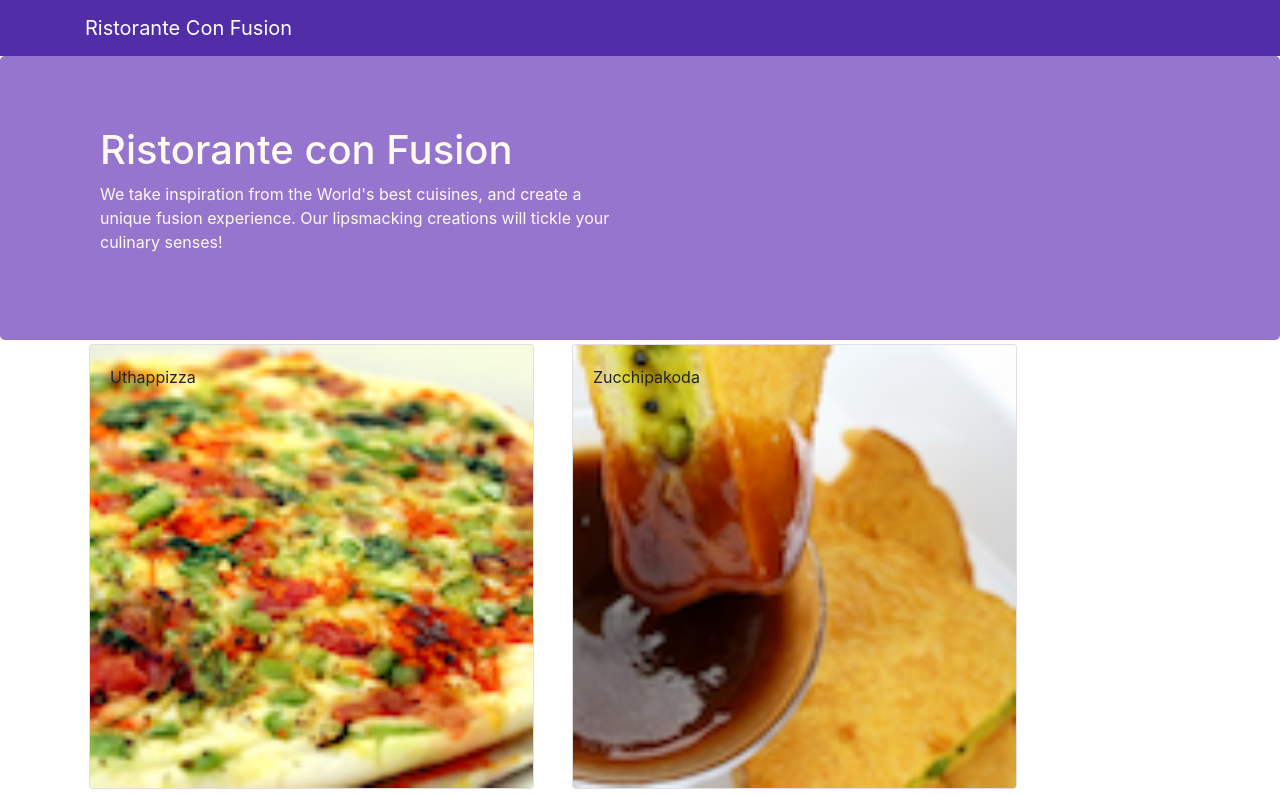
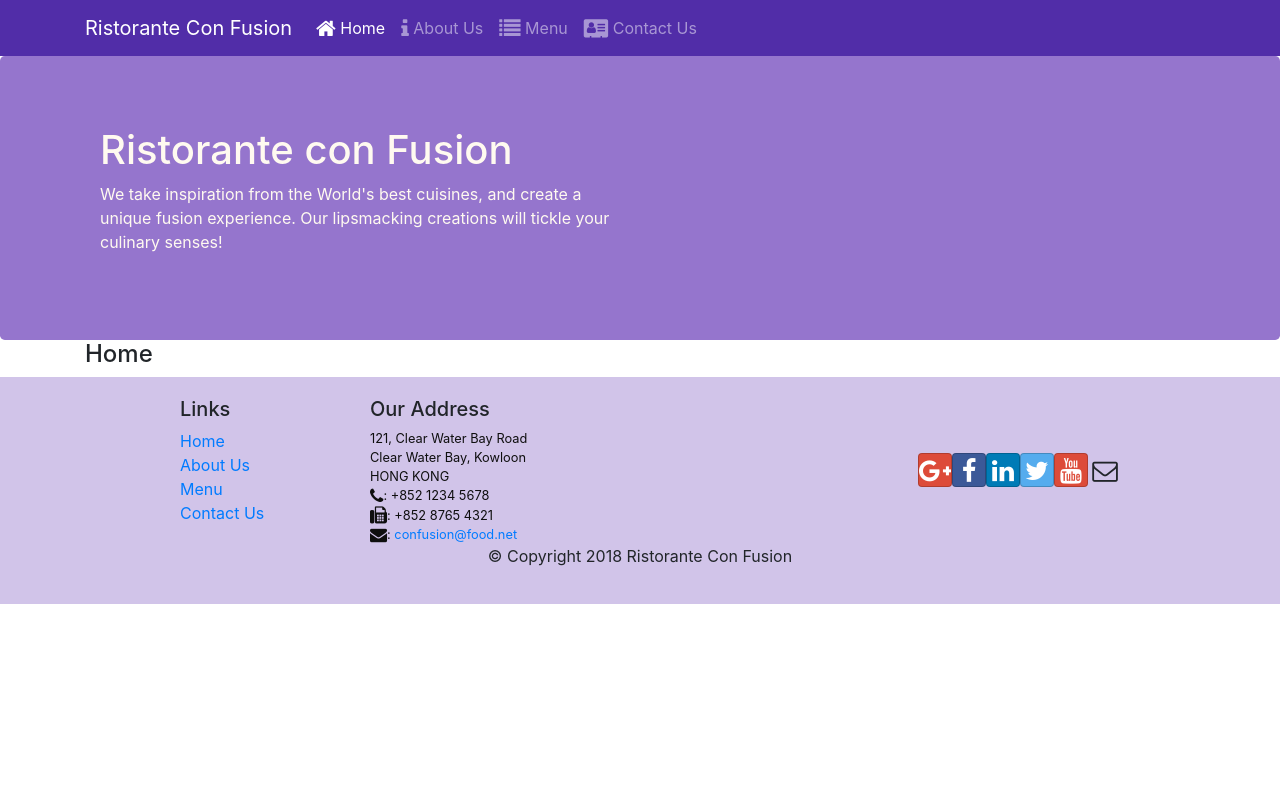
Before and after one commit to ganeshkale07/React-course-file, a React (Create React App) app: page /home in a window 1280 px wide. Shown: the top 795 px of the page. Built offline with nearby package versions, Linux system fonts and the light colour scheme.

Commit message:
React Router

```diff
--- a/package.json
+++ b/package.json
@@ -12,6 +12,7 @@
     "react": "^17.0.1",
     "react-dom": "^17.0.1",
     "react-popper": "^2.2.4",
+    "react-router-dom": "^5.2.0",
     "react-scripts": "4.0.3",
     "reactstrap": "^8.9.0",
     "web-vitals": "^1.1.0"
--- a/src/App.js
+++ b/src/App.js
@@ -1,7 +1,8 @@
 import {Navbar , NavbarBrand} from 'reactstrap';
 import './App.css';
-import { Component } from 'react';
+import React , { Component } from 'react';
 import Main from './components/MainComponent';
+import {BrowserRouter} from 'react-router-dom';
 
 
 class App extends Component{
@@ -18,7 +19,12 @@
 
   render(){
     return(
-      <Main />
+      <BrowserRouter>
+        <div>
+          <Main />
+        </div>
+      </BrowserRouter>
+
     );
   }
 }
--- a/src/components/FooterComponent.js
+++ b/src/components/FooterComponent.js
@@ -1,4 +1,5 @@
 import React from 'react';
+import {Link} from 'react-router-dom';
 
 function Footer (props){
     return(
@@ -8,10 +9,10 @@
                     <div className="col-4 offset-1 col-sm-2">
                         <h5>Links</h5>
                         <ul className="list-unstyled">
-                            <li><a href="#">Home</a></li>
-                            <li><a href="#">About</a></li>
-                            <li><a href="#">Menu</a></li>
-                            <li><a href="contactus.html">Contact</a></li>
+                            <li><Link to="/home">Home</Link></li>
+                            <li><Link to='/aboutus'>About Us</Link></li>
+                            <li><Link to='/menu'>Menu</Link></li>
+                            <li><Link to='/contactus'>Contact Us</Link></li>
                         </ul>
                     </div>
                     <div className="col-7 col-sm-5">
--- a/src/components/HeaderComponent.js
+++ b/src/components/HeaderComponent.js
@@ -1,14 +1,47 @@
 import React, { Component } from 'react';
-import {Navbar ,NavbarBrand ,Jumbotron} from 'reactstrap';
+import { Nav, Navbar, NavbarBrand, NavbarToggler, Collapse, NavItem, Jumbotron } from 'reactstrap';
+import { NavLink } from 'react-router-dom';
 
 
 class Header extends Component{
+    constructor(props){
+        super(props);
+         this.state ={
+             isNavOpen:false
+         }
+
+         this.toggleNav = this.toggleNav.bind(this);
+    }
+
+    toggleNav(){
+        this.setState({
+            isNavOpen : !this.state.isNavOpen
+        });
+    }
     render(){
+
         return(
-            <>
-            <Navbar dark>
+            <div>
+            <Navbar dark expand="md">
               <div className="container">
+                <NavbarToggler onClick={this.toggleNav} />
                 <NavbarBrand href="/">Ristorante Con Fusion</NavbarBrand>
+                <Collapse isOpen={this.state.isNavOpen} navbar>
+                <Nav navbar>
+                    <NavItem>
+                        <NavLink className="nav-link"  to='/home'><span className="fa fa-home fa-lg"></span> Home</NavLink>
+                    </NavItem>
+                    <NavItem>
+                        <NavLink className="nav-link" to='/aboutus'><span className="fa fa-info fa-lg"></span> About Us</NavLink>
+                    </NavItem>
+                    <NavItem>
+                        <NavLink className="nav-link"  to='/menu'><span className="fa fa-list fa-lg"></span> Menu</NavLink>
+                    </NavItem>
+                    <NavItem>
+                        <NavLink className="nav-link" to='/contactus'><span className="fa fa-address-card fa-lg"></span> Contact Us</NavLink>
+                    </NavItem>
+                </Nav>
+                </Collapse>
               </div>
             </Navbar>
             <Jumbotron>
@@ -21,7 +54,7 @@
                 </div>
             </div>
             </Jumbotron>
-            </>
+            </div>
         );
     }
 }
--- /dev/null
+++ b/src/components/HomeComponent.js
@@ -0,0 +1,12 @@
+import React ,{Component}  from 'react';
+
+
+function Home (props){
+    return(
+        <div className="container">
+            <h4>Home</h4>
+        </div>
+    );
+}
+
+export default Home;
--- a/src/components/MainComponent.js
+++ b/src/components/MainComponent.js
@@ -5,6 +5,9 @@
 import { DISHES } from '../shared/dishes.js';
 import Header from './HeaderComponent';
 import Footer from './FooterComponent';
+import Home from './HomeComponent';
+import { Redirect, Route, Switch } from 'react-router';
+
 
 
 //conatiner component with all state
@@ -13,22 +16,25 @@
     super(props);
 
     this.state = {
-      dishes :DISHES,
-      selectedDish:null
+      dishes :DISHES
+
     }
   }
 
-  onDishSelect(dishId) {
-    this.setState({ selectedDish: dishId});
-    }
+
 
   render(){
+    const Homepage = () => {
+      return(<Home />);
+    }
     return(
       <div>
         <Header />
-
-        <Menu dishes={this.state.dishes} onClick={(dishId) => this.onDishSelect(dishId)} />
-        <Dishdetail dish={this.state.dishes.filter((dish) => dish.id === this.state.selectedDish)[0]}/>
+        <Switch>
+          <Route path="/home" component={Homepage}></Route>
+          <Route path="/menu" component={() => <Menu dishes={this.state.dishes}/>}></Route>
+          <Redirect to="/home"/>
+        </Switch>
         <Footer />
       </div>
     );
--- a/src/components/MenuComponent.js
+++ b/src/components/MenuComponent.js
@@ -4,8 +4,7 @@
 
     function RenderMenuItem ({dish, onClick}) {
         return (
-            <Card
-                onClick={() => onClick(dish.id)}>
+            <Card>
                 <CardImg width="100%" src={dish.image} alt={dish.name} />
                 <CardImgOverlay>
                     <CardTitle>{dish.name}</CardTitle>
```
Also changed, not shown: 1 other file (tests, documents, lock files or other folders).
